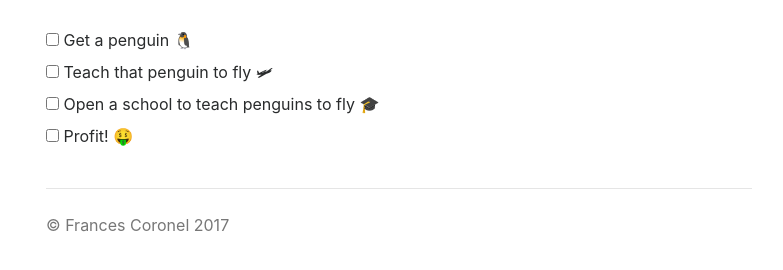
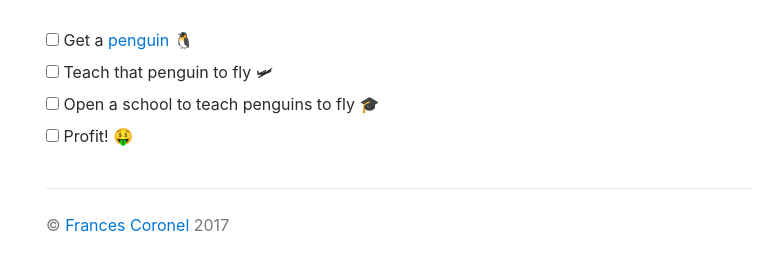
Before and after one commit to FrancesCoronel/todo-app, a plain HTML site: page index.html in a window 1280 px wide. Shown: the part 342-612 px from the top of the page, without its empty margins (256-1039 px from the left). Drawn offline with nearby package versions, Linux system fonts and the light colour scheme.

Commit message:
Added some links 😊
Signed-off-by: FVCproductions <hello@fvcproductions.com>

```diff
--- a/index.html
+++ b/index.html
@@ -30,7 +30,7 @@
                 <div class="col-lg-6">
                     <div class="checkbox">
                         <label>
-                            <input type="checkbox"> Get a penguin 🐧
+                            <input type="checkbox"> Get a <a href="https://www.wikiwand.com/en/Penguin" target="_blank">penguin</a> 🐧
                         </label>
                     </div>
                     <div class="checkbox">
@@ -51,7 +51,7 @@
                 </div>
             </div>
             <footer class="footer">
-                <p>&copy; Frances Coronel 2017</p>
+                <p>&copy; <a href="http://fvcproductions.github.io" target="_blank">Frances Coronel</a> 2017</p>
             </footer>
         </div>
 </body>
```
